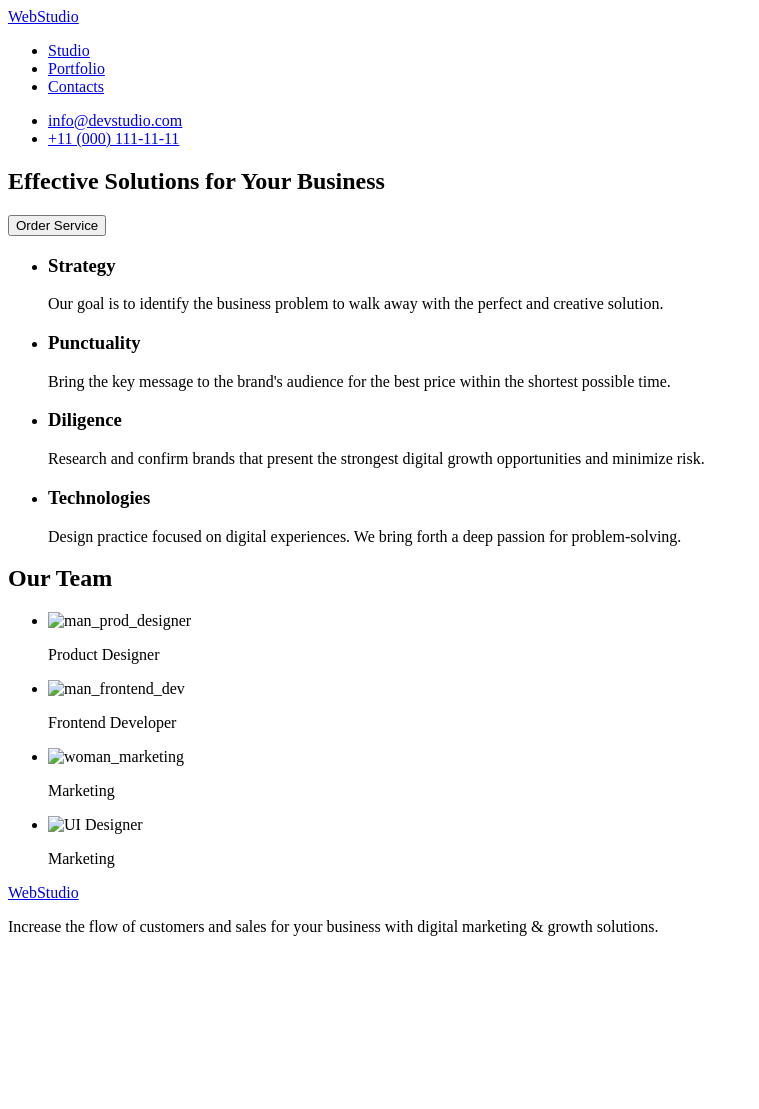
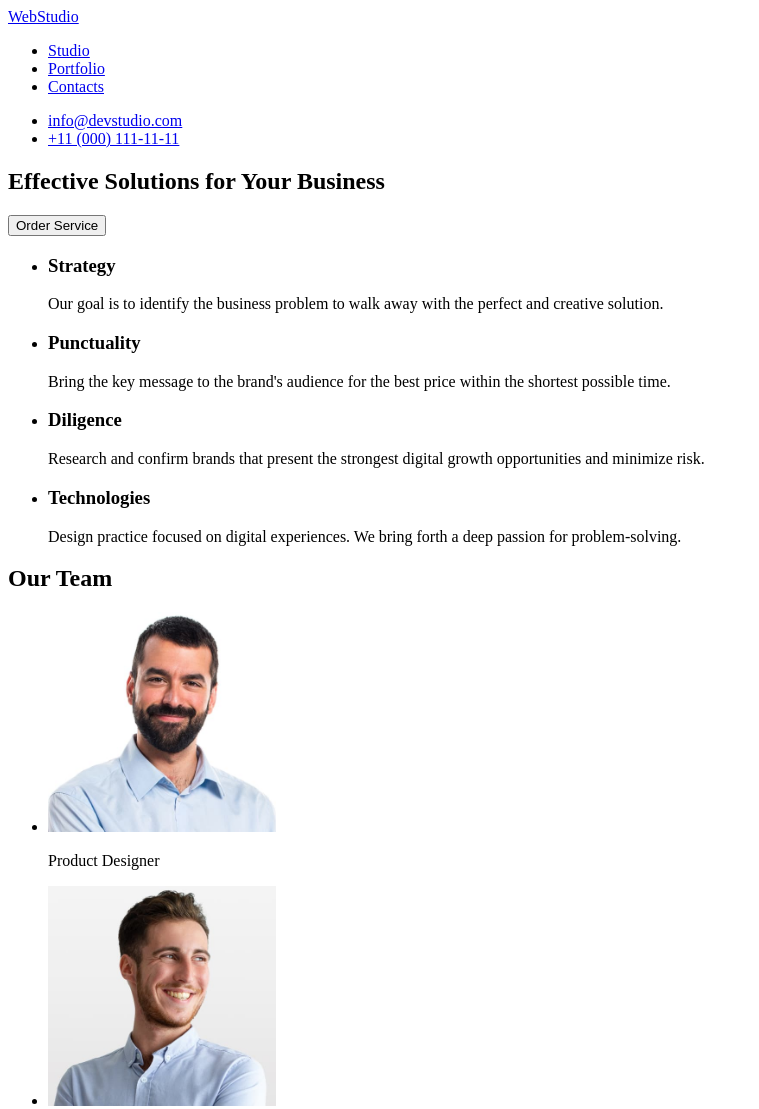
Before and after one commit to YuliaTitkova/goit-markup-hw-01, a plain HTML site: page index.html in a window 1280 px wide. Shown: the top 1109 px of the page, without its empty margins (0-759 px from the left). Before the commit the page ends 952 px from the top, so only its background shows below. Drawn offline with Linux system fonts and the light colour scheme; the site is published under a folder, as on GitHub Pages, so addresses that start at the root find nothing.

Commit message:
delete slash

```diff
--- a/index.html
+++ b/index.html
@@ -67,7 +67,7 @@
         <ul>
           <li>
             <img
-              src="/images/guerrero.jpg"
+              src="images/guerrero.jpg"
               alt="man_prod_designer"
               width="228"
               height="220"
@@ -76,7 +76,7 @@
           </li>
           <li>
             <img
-              src="/images/ford.jpg"
+              src="images/ford.jpg"
               alt="man_frontend_dev"
               width="228"
               height="220"
@@ -85,7 +85,7 @@
           </li>
           <li>
             <img
-              src="/images/garcia.jpg"
+              src="images/garcia.jpg"
               alt="woman_marketing"
               width="228"
               height="220"
@@ -94,7 +94,7 @@
           </li>
           <li>
             <img
-              src="/images/wilson.jpg"
+              src="images/wilson.jpg"
               alt="UI Designer"
               width="228"
               height="220"
```
